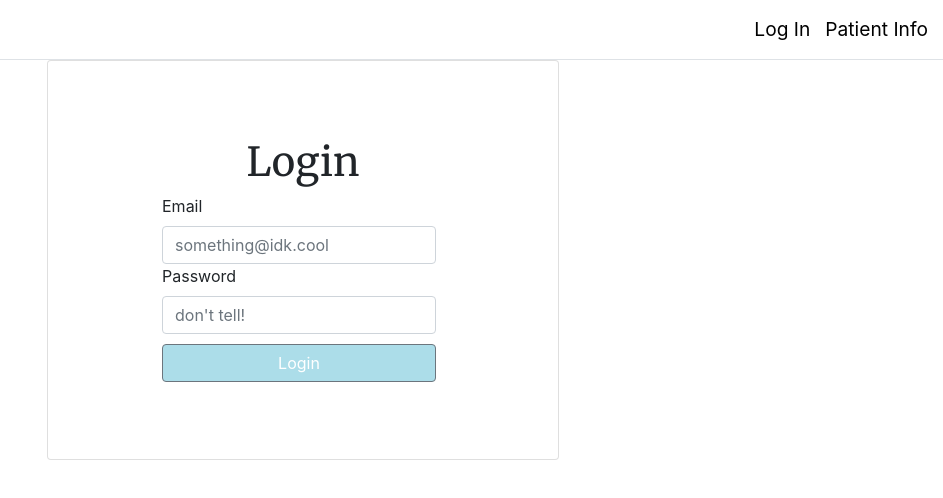
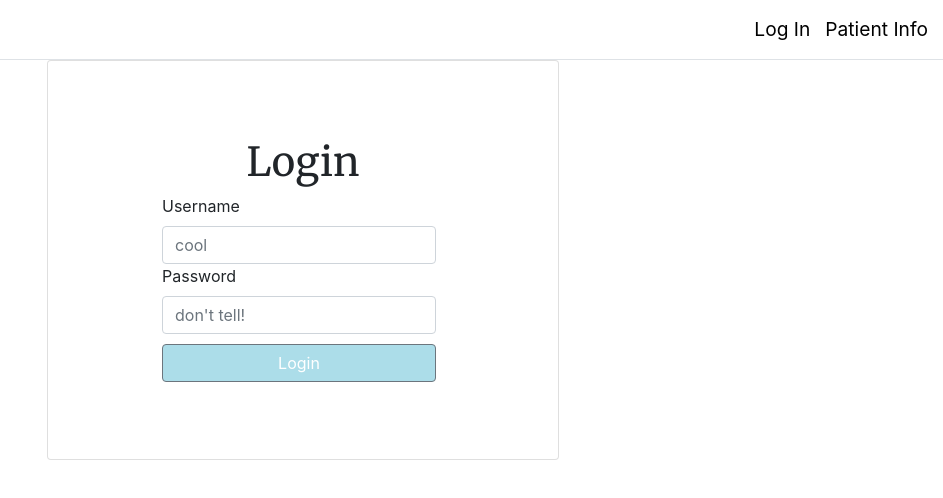
Before and after one commit to Post-Op-Patient-App/Front-End, a React (Create React App) app in the folder post-op-patient-app/: page /login in a window 1280 px wide. Shown: the top 498 px of the page, without its empty margins (337-1280 px from the left). Built offline with nearby package versions, Linux system fonts and the light colour scheme.

Commit message:
added login request

```diff
--- a/post-op-patient-app/package.json
+++ b/post-op-patient-app/package.json
@@ -7,6 +7,7 @@
     "@testing-library/jest-dom": "^4.2.4",
     "@testing-library/react": "^9.3.2",
     "@testing-library/user-event": "^7.1.2",
+    "axios": "^0.19.2",
     "bootstrap": "^4.4.1",
     "formik": "^2.1.4",
     "node-sass": "^4.13.1",
--- a/post-op-patient-app/src/App.js
+++ b/post-op-patient-app/src/App.js
@@ -2,7 +2,7 @@ import React from 'react';
 import {BrowserRouter as Router, Route, Switch, Link} from "react-router-dom";
 import './App.scss';
 import Patient from "./components/Patient/Patient.js";
-import Home from "./components/Login/Home.js";
+import Home from "./components/Login/Login.js";
 import Register from "./components/Register/Register.js";
 
 function App(props) {
--- a/post-op-patient-app/src/components/Login/Home.js
+++ /dev/null
@@ -1,35 +0,0 @@
-import React from "react";
-import { withFormik } from "formik";
-import { Button, Form, FormGroup, Label, Input, Card, CardHeader } from 'reactstrap';
-import './login.scss'
-
-function Home(){
-  return (
-    <div className="home">
-    <Card className="card-height">
-      <h1 className="login-text">Login</h1>
-      <FormGroup className="mb-2 mr-sm-2 mb-sm-0">
-        <Label for="exampleEmail" className="mr-sm-2">Email</Label>
-        <Input type="email" name="email" id="exampleEmail" placeholder="something@idk.cool" />
-      </FormGroup>
-      <FormGroup className="mb-2 mr-sm-2 mb-sm-0">
-        <Label for="password" className="mr-sm-2">Password</Label>
-        <Input type="password" name="password" id="password" placeholder="don't tell!" />
-      <Button style={{
-        backgroundColor: '#ACDDE9',
-        textAlign: 'center',
-        width: '100%',
-        marginTop: '10px'
-      }}
-      className="login-btn">Login</Button>
-      </FormGroup>
-    </Card>
-    </div>
-  )
-}
-
-const FormikHome = withFormik({
-
-})(Home);
-
-export default Home;
--- /dev/null
+++ b/post-op-patient-app/src/components/Login/Login.js
@@ -0,0 +1,70 @@
+import React, { useState } from "react";
+import { withFormik } from "formik";
+import { Button, Form, FormGroup, Label, Input, Card, CardHeader } from 'reactstrap';
+import './login.scss'
+import { axiosWithAuth } from "../Utils/AxiosWithAuth";
+import {useHistory} from "react-router-dom";
+
+const Login = () => {
+  const [credentials, setCredentials] = useState({
+    userName: "",
+    password: ""
+  })
+  const history = useHistory();
+
+  const handleChanges = e => {
+    setCredentials({
+      ...credentials,
+      [e.target.name]: e.target.value
+    })
+  }
+
+  const handleSubmit = e => {
+    e.preventDefault()
+    console.log("Credentials: ", credentials)
+    axiosWithAuth()
+      .post('/login', credentials)
+      .then(res => {
+        console.log(res)
+        localStorage.setItem("token", res.data.payload)
+        history.push("/")
+      })
+      .catch(err => console.log(err))
+  }
+  return (
+    <form className="home" onSubmit={handleSubmit}>
+    <Card className="card-height">
+      <h1 className="login-text">Login</h1>
+      <FormGroup className="mb-2 mr-sm-2 mb-sm-0">
+        <Label for="login" className="mr-sm-2">Username</Label>
+        <Input
+        type="text"
+        name="userName"
+        id="username" placeholder="cool"
+        onChange={handleChanges}
+        />
+      </FormGroup>
+      <FormGroup className="mb-2 mr-sm-2 mb-sm-0">
+        <Label for="password" className="mr-sm-2">Password</Label>
+        <Input
+        type="password"
+        name="password"
+        id="password"
+        placeholder="don't tell!"
+        onChange={handleChanges}
+         />
+      <Button style={{
+        backgroundColor: '#ACDDE9',
+        textAlign: 'center',
+        width: '100%',
+        marginTop: '10px'
+      }}
+      className="login-btn">Login</Button>
+      </FormGroup>
+    </Card>
+    </form>
+  )
+}
+
+
+export default Login;
--- /dev/null
+++ b/post-op-patient-app/src/components/Utils/AxiosWithAuth.js
@@ -0,0 +1,12 @@
+import axios from "axios";
+
+export const axiosWithAuth = () => {
+  const token = localStorage.getItem("token")
+
+  return axios.create({
+    baseURL: "https://post-op-patient.herokuapp.com/api/auth",
+    headers: {
+      Authorization: token
+    }
+  })
+}
```
Also changed, not shown: 1 other file (tests, documents, lock files or other folders).
